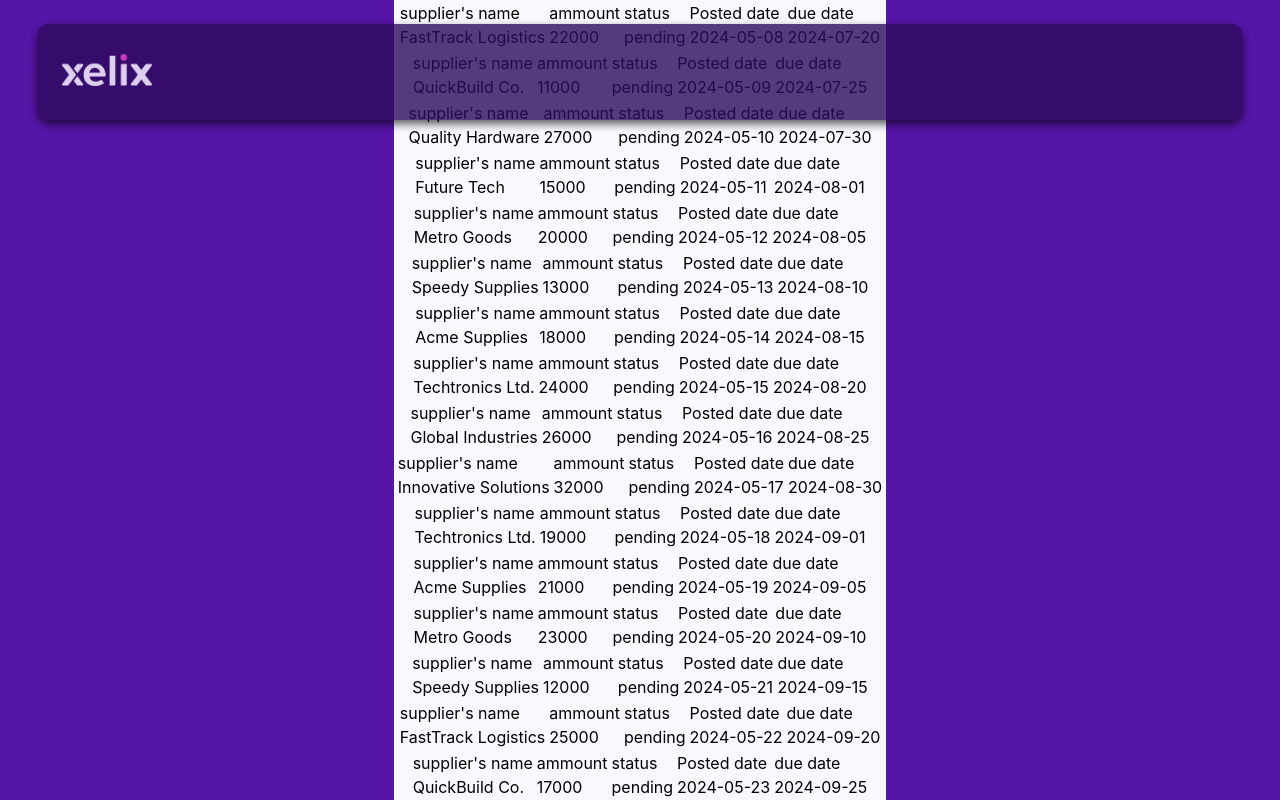
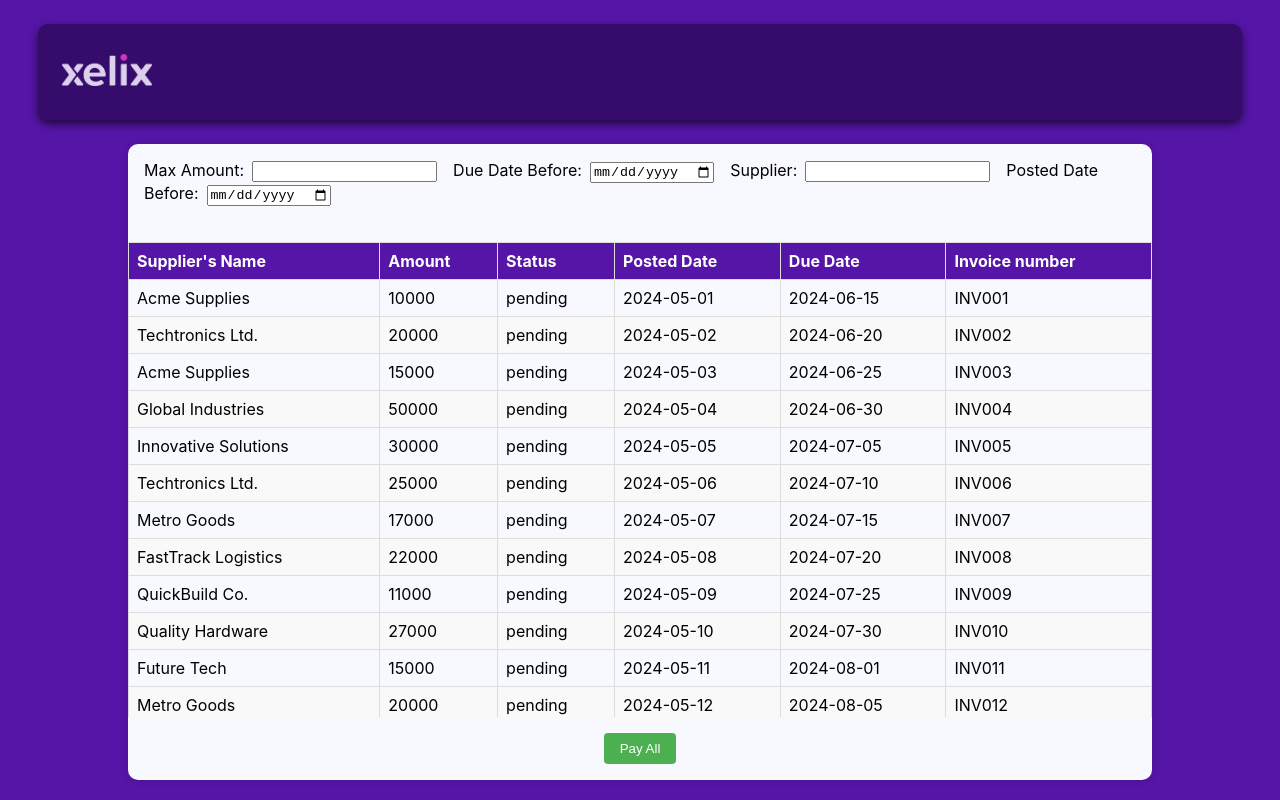
Before and after one commit to santosluizfelipe/xelix-assesment, a React (Create React App) app: page / in a window 1280 px wide. Built offline with nearby package versions, Linux system fonts and the light colour scheme.

Commit message:
feat: added filtering funcionalities for the table

```diff
--- a/src/components/table/Table.js
+++ b/src/components/table/Table.js
@@ -1,32 +1,130 @@
-import React from "react";
+import React, { useState } from "react";
 import { CardWrapper } from "./Table.style";
 import data from "../../mockData/pay-run";
-import { TableInvoice } from "./Table.style";
+import { TableInvoice, TableHeader, TableBody, TableContainer } from "./Table.style";
 
 const Table = () => {
+  const [filters, setFilters] = useState({
+    maxAmount: '',
+    dueDate: '',
+    supplier: '',
+    postedDate: '',
+  });
+
+  const [unpaidInvoices, setUnpaidInvoices] = useState(data.pay_run.invoices);
+  const [paidInvoices, setPaidInvoices] = useState([]);
+
+  const handleFilterChange = (event) => {
+    const { name, value } = event.target;
+    setFilters({
+      ...filters,
+      [name]: value,
+    });
+  };
+
+  const filterInvoices = (invoices) => {
+    return invoices.filter((invoice) => {
+      const maxAmountFilter = filters.maxAmount ? invoice.amount <= parseFloat(filters.maxAmount) : true;
+      const dueDateFilter = filters.dueDate ? new Date(invoice.due_date) <= new Date(filters.dueDate) : true;
+      const supplierFilter = filters.supplier ? invoice.supplier.toLowerCase().includes(filters.supplier.toLowerCase()) : true;
+      const postedDateFilter = filters.postedDate ? new Date(invoice.posted_date) <= new Date(filters.postedDate) : true;
+
+      return maxAmountFilter && dueDateFilter && supplierFilter && postedDateFilter;
+    });
+  };
+
+  const handlePayAll = () => {
+    const filteredInvoices = filterInvoices(unpaidInvoices);
+    setPaidInvoices([...paidInvoices, ...filteredInvoices]);
+    setUnpaidInvoices(unpaidInvoices.filter(invoice => !filteredInvoices.includes(invoice)));
+    // Optionally, reset the filters after paying the invoices
+    setFilters({
+      maxAmount: '',
+      dueDate: '',
+      supplier: '',
+      postedDate: '',
+    });
+  };
+
+  console.log("unpaid invoices", unpaidInvoices.length)
+  console.log('paid invoices', paidInvoices.length)
+
   return (
     <CardWrapper>
-      {data.pay_run.invoices.map((invoice) => {
-        return (
-          <TableInvoice>
-            <tbody>
-              <td>supplier's name</td>
-              <td>ammount</td>
-              <td>status</td>
-              <td>Posted date</td>
-              <td>due date</td>
-              <tr>
+      <div style={{ margin: '1rem' }}>
+        <label>
+          Max Amount:
+          <input
+            type="number"
+            name="maxAmount"
+            value={filters.maxAmount}
+            onChange={handleFilterChange}
+            style={{ marginLeft: '0.5rem', marginRight: '1rem' }}
+          />
+        </label>
+        <label>
+          Due Date Before:
+          <input
+            type="date"
+            name="dueDate"
+            value={filters.dueDate}
+            onChange={handleFilterChange}
+            style={{ marginLeft: '0.5rem', marginRight: '1rem' }}
+          />
+        </label>
+        <label>
+          Supplier:
+          <input
+            type="text"
+            name="supplier"
+            value={filters.supplier}
+            onChange={handleFilterChange}
+            style={{ marginLeft: '0.5rem', marginRight: '1rem' }}
+          />
+        </label>
+        <label>
+          Posted Date Before:
+          <input
+            type="date"
+            name="postedDate"
+            value={filters.postedDate}
+            onChange={handleFilterChange}
+            style={{ marginLeft: '0.5rem' }}
+          />
+        </label>
+      </div>
+      <TableContainer>
+        <TableInvoice>
+          <TableHeader>
+            <tr>
+              <th>Supplier's Name</th>
+              <th>Amount</th>
+              <th>Status</th>
+              <th>Posted Date</th>
+              <th>Due Date</th>
+              <th>Invoice number</th>
+            </tr>
+          </TableHeader>
+          <TableBody>
+            {filterInvoices(unpaidInvoices).map((invoice) => (
+              <tr key={invoice.id}>
                 <td>{invoice.supplier}</td>
                 <td>{invoice.amount}</td>
                 <td>{invoice.status}</td>
                 <td>{invoice.posted_date}</td>
                 <td>{invoice.due_date}</td>
+                <td>{invoice.invoice_number}</td>
 
               </tr>
-            </tbody>
-          </TableInvoice>
-        );
-      })}
+            ))}
+          </TableBody>
+        </TableInvoice>
+      </TableContainer>
+      <div style={{ margin: '1rem', textAlign: 'center' }}>
+        <button onClick={handlePayAll} style={{ padding: '0.5rem 1rem', backgroundColor: '#4CAF50', color: 'white', border: 'none', borderRadius: '4px', cursor: 'pointer' }}>
+          Pay All
+        </button>
+      </div>
     </CardWrapper>
   );
 };
--- a/src/components/table/Table.style.js
+++ b/src/components/table/Table.style.js
@@ -13,10 +13,14 @@
   justify-content: center;
   align-items: center;
   background-color: ${themes.whiteBackground};
-  overflow: scroll;
-
+  overflow: hidden;  // Remove scroll from here
 
   @media (min-width: ${breakpoints.desktop}) {
+    width: 80%;
+    margin: 20px auto;
+    margin-top: 9rem;
+    border-radius: 10px;
+    box-shadow: 0 0 10px rgba(0,0,0,0.1);
   }
 
   @media (max-width: ${breakpoints.tablet}) {
@@ -29,10 +33,57 @@
     width: 95%;
     height: 70%;
     border-radius: 20px;
-
   }
 `;
 
+export const TableContainer = styled.div`
+  width: 100%;
+  overflow: auto;
+`;
+
 export const TableInvoice = styled.table`
+  width: 100%;
+  border-collapse: collapse;
+  margin: 20px 0;
 
-`
+  th, td {
+    border: 1px solid #ddd;
+    padding: 8px;
+    text-align: left;
+  }
+
+  th {
+    background-color: ${themes.homeBackground};
+    color: white;
+    font-weight: bold;
+    position: sticky;
+    top: 0;
+    z-index: 1;
+  }
+
+  tr:nth-child(even) {
+    background-color: #f9f9f9;
+  }
+
+  tr:hover {
+    background-color: #f1f1f1;
+  }
+`;
+
+export const TableHeader = styled.thead`
+  tr {
+    background-color: ${themes.primaryColor};
+    color: white;
+    text-align: left;
+  }
+`;
+
+export const TableBody = styled.tbody`
+  tr:nth-child(even) {
+    background-color: #f9f9f9;
+  }
+
+  tr:hover {
+    background-color: #f1f1f1;
+  }
+`;
```
Lines whose indentation alone changed are shown as unchanged.
